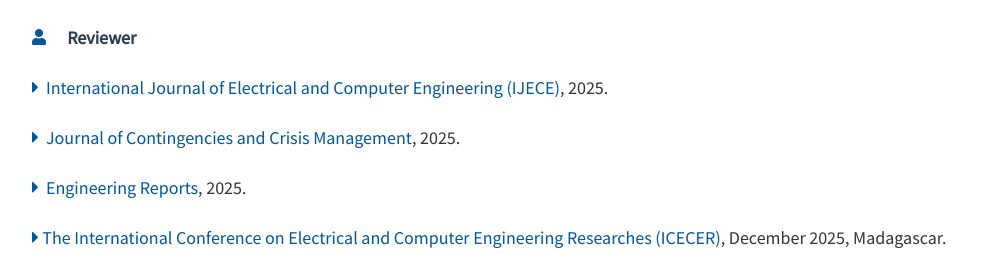
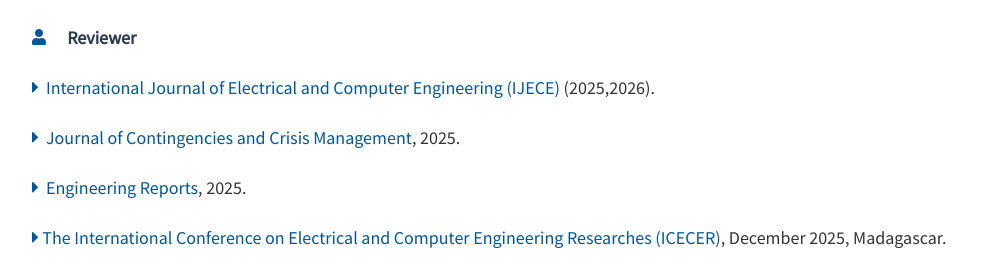
Before and after one commit to lengocluyen/lengocluyen.github.io, a Jekyll site: the page built from services.html, in a window 1280 px wide. Shown: the part 867-1138 px from the top of the page, without its empty margins (143-1137 px from the left). Built offline with Jekyll 4.4.1, drawn with Linux system fonts in a browser that asks for light colours; nearby versions of some CDN libraries.

Commit message:
Update services.html
update

```diff
--- a/_includes/services.html
+++ b/_includes/services.html
@@ -120,7 +120,7 @@
     <div class="panel-body">
       <h5>
                     <div class="div-justify-pub">
-                        <i class="fa fa-caret-right"></i>&nbsp; <a href="https://ijece.iaescore.com/index.php/IJECE/index" title="Home">International Journal of Electrical and Computer Engineering (IJECE)</a>, 2025.
+                        <i class="fa fa-caret-right"></i>&nbsp; <a href="https://ijece.iaescore.com/index.php/IJECE/index" title="Home">International Journal of Electrical and Computer Engineering (IJECE)</a> (2025,2026).
                       </div>
     </h5>
 
```
